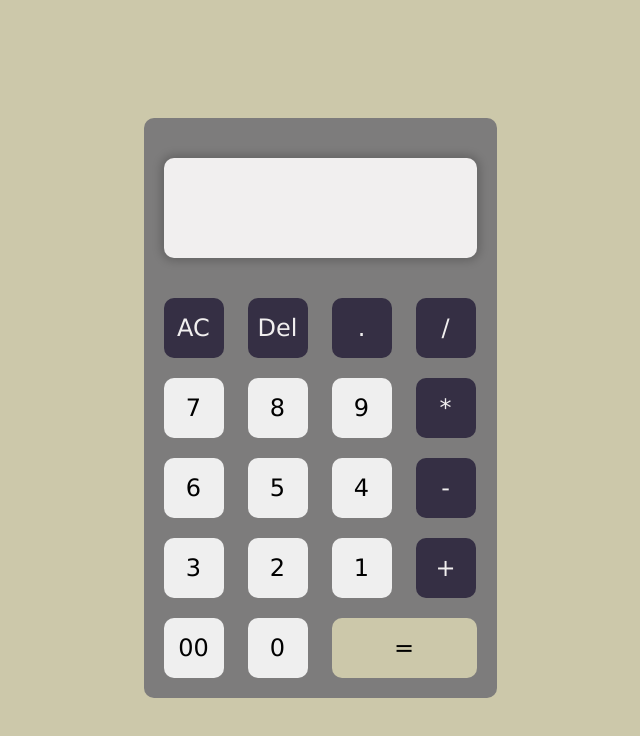
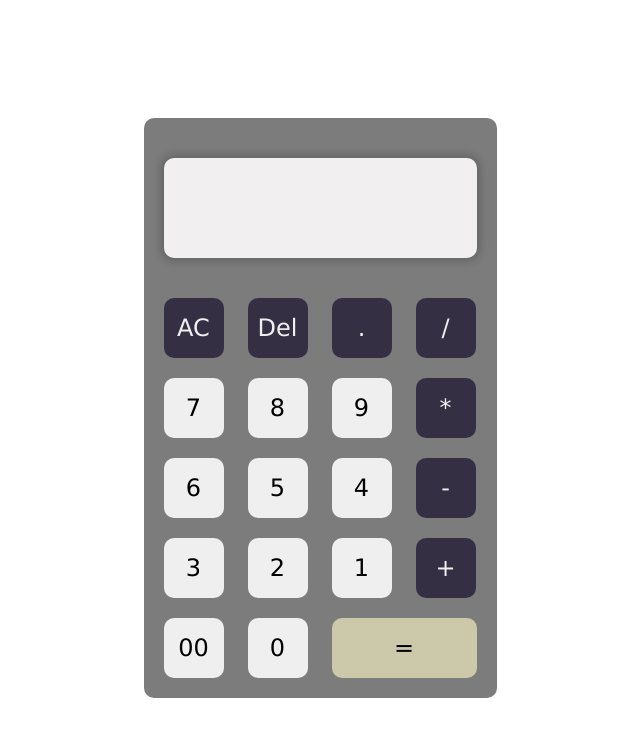
Before and after one commit to arunagiri50/html-calculator, a plain HTML site: page index.html in a window 1280 px wide. Shown: the whole page, without its empty margins (320-960 px from the left). Drawn offline with Linux system fonts and the light colour scheme.

Commit message:
Update style.css

```diff
--- a/style.css
+++ b/style.css
@@ -13,7 +13,7 @@
 }
 body{
     height: 100vh;
-    background: #CCC8AA;
+    background: white;
     display: grid;
 }
 
```
